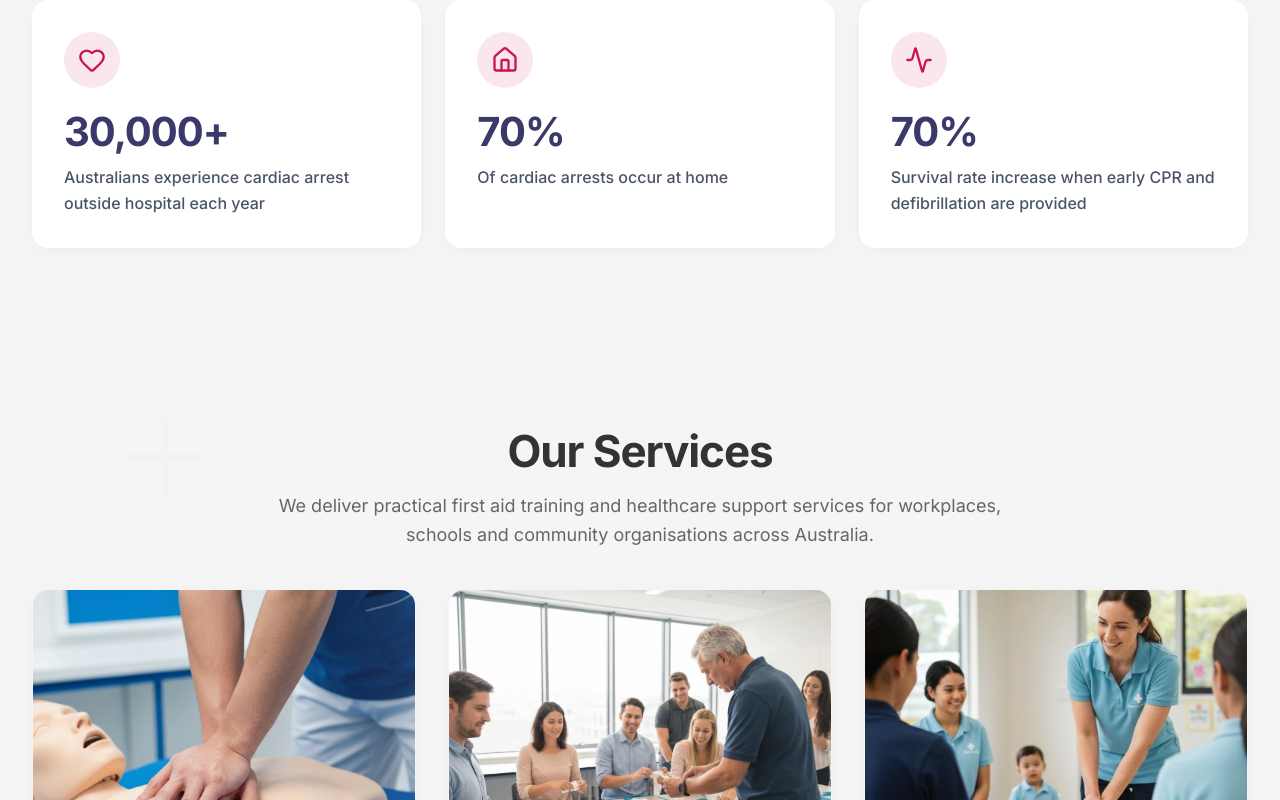
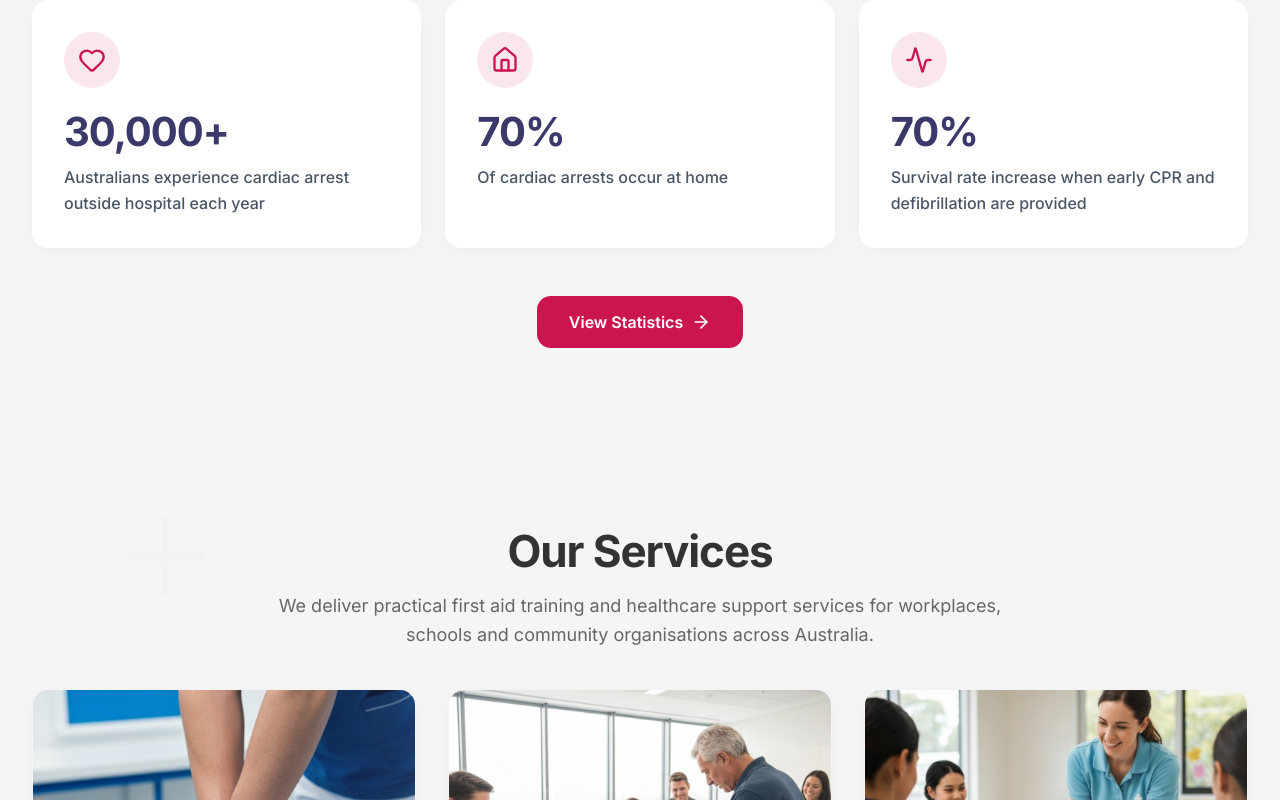
Before and after one commit to Gireeshma27/first-aid, a Next.js app: page / in a window 1280 px wide. Shown: the part 1041-1841 px from the top of the page. Built offline with nearby package versions, Linux system fonts and the light colour scheme.

Commit message:
feat: add view statistics button to statistics section

```diff
--- a/sections/statistics.tsx
+++ b/sections/statistics.tsx
@@ -111,7 +111,7 @@ export function StatisticsSection() {
         </div>
 
         {/* Stats Cards Grid */}
-        <div ref={ref} className="reveal-section grid grid-cols-1 md:grid-cols-2 lg:grid-cols-3 gap-6">
+        <div ref={ref} className="reveal-section grid grid-cols-1 md:grid-cols-2 lg:grid-cols-3 gap-6 mb-12">
           {statistics.map((stat, index) => {
             const Icon = stat.icon
             return (
@@ -134,6 +134,17 @@ export function StatisticsSection() {
             )
           })}
         </div>
+
+        {/* View Statistics Button */}
+        <div className="flex justify-center">
+          <a
+            href="/statistics"
+            className="inline-flex items-center gap-2 px-8 py-3.5 rounded-xl bg-[#CB154E] hover:bg-[#CB154E]/90 text-white font-semibold transition-all duration-300 hover:shadow-lg hover:-translate-y-1"
+          >
+            View Statistics
+            <ArrowRight className="w-5 h-5" />
+          </a>
+        </div>
       </div>
     </section>
   )
```
